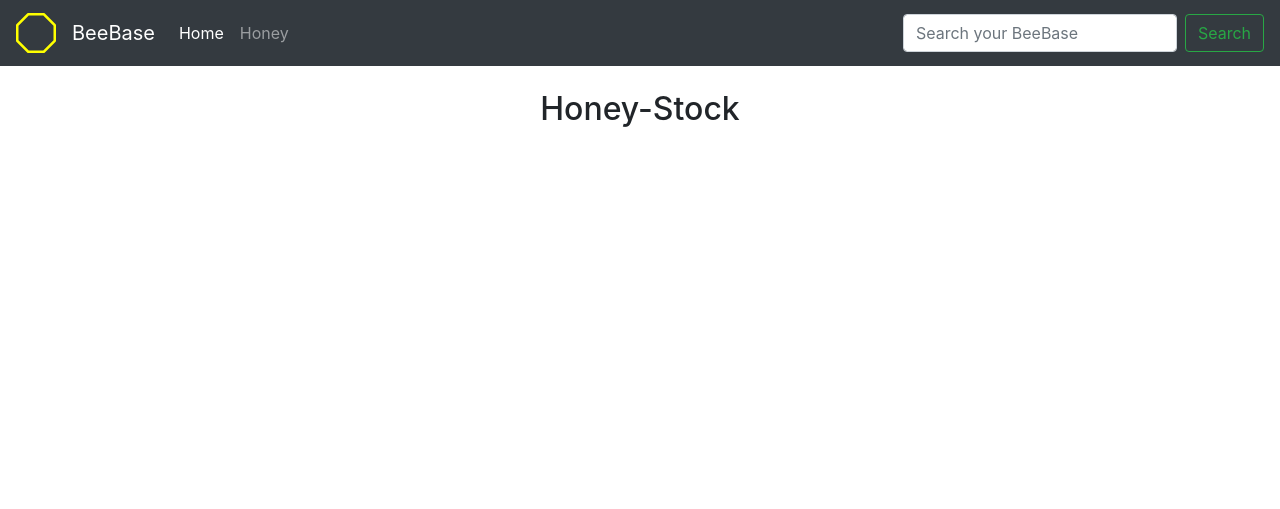
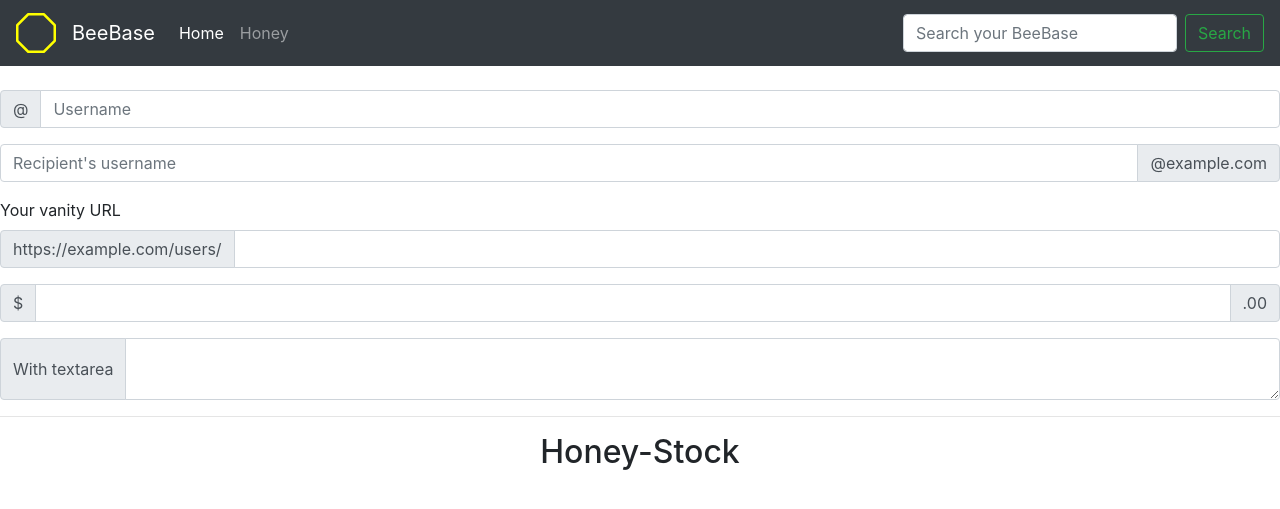
Before and after one commit to HAUDRAUFHAUN/BeeBase, a Flask app: page /honey in a window 1280 px wide. Shown: the top 509 px of the page. Run offline with Flask 2, Linux system fonts and the light colour scheme; some libraries are stand-ins or nearby versions.

Commit message:
Added Bootstrap-Form standard template

```diff
--- a/templates/honey.html
+++ b/templates/honey.html
@@ -3,6 +3,47 @@
 {% block title %} Honey {% endblock %}
 
 {% block body %}
+<div class="input-group mb-3">
+    <div class="input-group-prepend">
+        <span class="input-group-text" id="basic-addon1">@</span>
+    </div>
+    <input type="text" class="form-control" placeholder="Username" aria-label="Username"
+        aria-describedby="basic-addon1">
+</div>
+
+<div class="input-group mb-3">
+    <input type="text" class="form-control" placeholder="Recipient's username" aria-label="Recipient's username"
+        aria-describedby="basic-addon2">
+    <div class="input-group-append">
+        <span class="input-group-text" id="basic-addon2">@example.com</span>
+    </div>
+</div>
+
+<label for="basic-url">Your vanity URL</label>
+<div class="input-group mb-3">
+    <div class="input-group-prepend">
+        <span class="input-group-text" id="basic-addon3">https://example.com/users/</span>
+    </div>
+    <input type="text" class="form-control" id="basic-url" aria-describedby="basic-addon3">
+</div>
+
+<div class="input-group mb-3">
+    <div class="input-group-prepend">
+        <span class="input-group-text">$</span>
+    </div>
+    <input type="text" class="form-control" aria-label="Amount (to the nearest dollar)">
+    <div class="input-group-append">
+        <span class="input-group-text">.00</span>
+    </div>
+</div>
+
+<div class="input-group">
+    <div class="input-group-prepend">
+        <span class="input-group-text">With textarea</span>
+    </div>
+    <textarea class="form-control" aria-label="With textarea"></textarea>
+</div>
+<hr>
 <div class="container-fluid">
     <h2 align="center">Honey-Stock</h2>
 </div>
```
